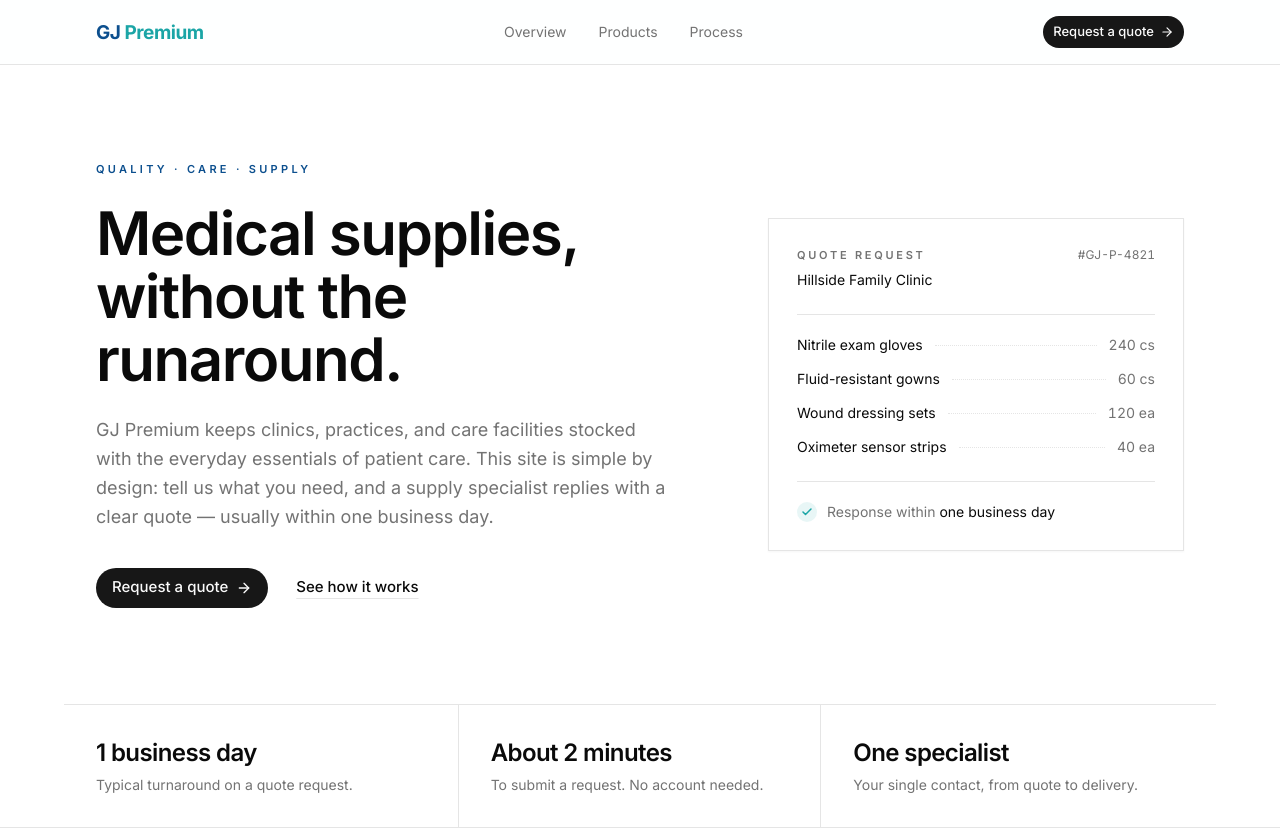
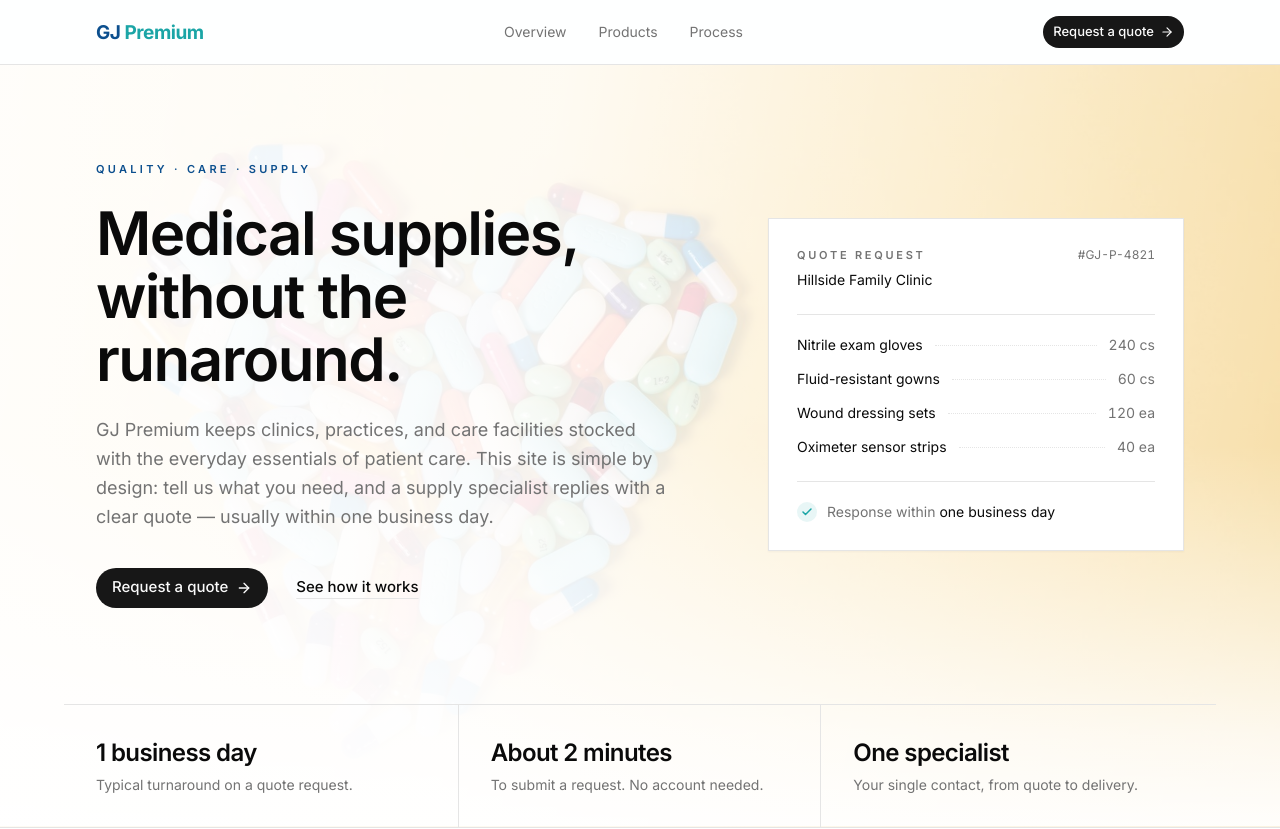
Before and after one commit to afriyieowususarfo-pixel/gj-premium, a React (Vite) app: page / in a window 1280 px wide. Shown: the top 829 px of the page. Built offline with nearby package versions, Linux system fonts and the light colour scheme; no server answers; what @convex-dev/auth would draw is missing.

Commit message:
Freebuff: Also Add images in the background

```diff
--- a/src/index.css
+++ b/src/index.css
@@ -119,6 +119,30 @@
   --sidebar-ring: oklch(0.556 0 0);
 }
 
+/* Photographic background wash for page intros: the pills-heart photo
+   behind a soft scrim, so headline copy stays crisp over it. The scrim is
+   mixed from --background, so it follows light/dark automatically. */
+.photo-wash {
+  background-image:
+    linear-gradient(
+      100deg,
+      color-mix(in srgb, var(--background) 97%, transparent) 0%,
+      color-mix(in srgb, var(--background) 93%, transparent) 40%,
+      color-mix(in srgb, var(--background) 74%, transparent) 70%,
+      color-mix(in srgb, var(--background) 52%, transparent) 100%
+    ),
+    linear-gradient(
+      to bottom,
+      transparent 50%,
+      color-mix(in srgb, var(--background) 80%, transparent) 88%,
+      color-mix(in srgb, var(--background) 96%, transparent) 100%
+    ),
+    url("/pills-heart.jpg");
+  background-repeat: no-repeat;
+  background-size: cover, cover, cover;
+  background-position: center, center, center;
+}
+
 @layer base {
   * {
     @apply border-border outline-ring/50;
--- a/src/pages/Landing.tsx
+++ b/src/pages/Landing.tsx
@@ -110,7 +110,10 @@ export default function Landing() {
 
       <main>
         {/* ── Hero ─────────────────────────────────────────────── */}
-        <section id="overview" className="scroll-mt-16 border-b border-border">
+        <section
+          id="overview"
+          className="photo-wash scroll-mt-16 border-b border-border"
+        >
           <div
             className={`${CONTAINER} grid items-center gap-12 pb-16 pt-16 md:pb-24 md:pt-24 lg:grid-cols-12 lg:gap-16`}
           >
--- a/src/pages/Products.tsx
+++ b/src/pages/Products.tsx
@@ -63,7 +63,7 @@ export default function Products() {
 
       <main>
         {/* ── Page header ──────────────────────────────────────── */}
-        <section className="border-b border-border">
+        <section className="photo-wash border-b border-border">
           <div
             className={`${CONTAINER} grid gap-10 py-14 md:py-20 lg:grid-cols-12 lg:gap-16`}
           >
--- a/src/pages/Quote.tsx
+++ b/src/pages/Quote.tsx
@@ -321,7 +321,7 @@ export default function Quote() {
 
       <main>
         {/* ── Page header ──────────────────────────────────────── */}
-        <section className="border-b border-border">
+        <section className="photo-wash border-b border-border">
           <div className={`${CONTAINER} py-14 md:py-16`}>
             <p className="text-[11px] font-semibold uppercase tracking-[0.3em] text-brand-navy">
               Request a quote
```
Also changed, not shown: public/pills-heart.jpg (added).
